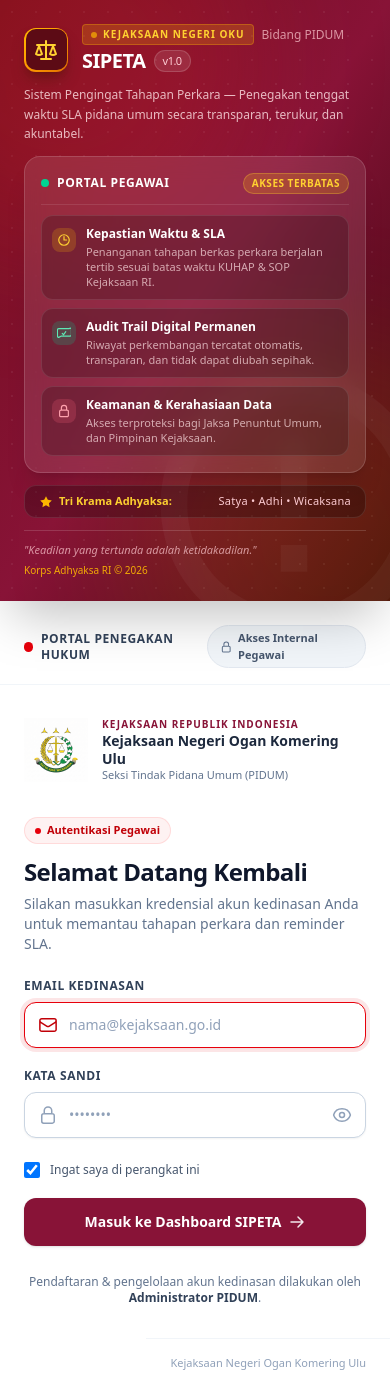
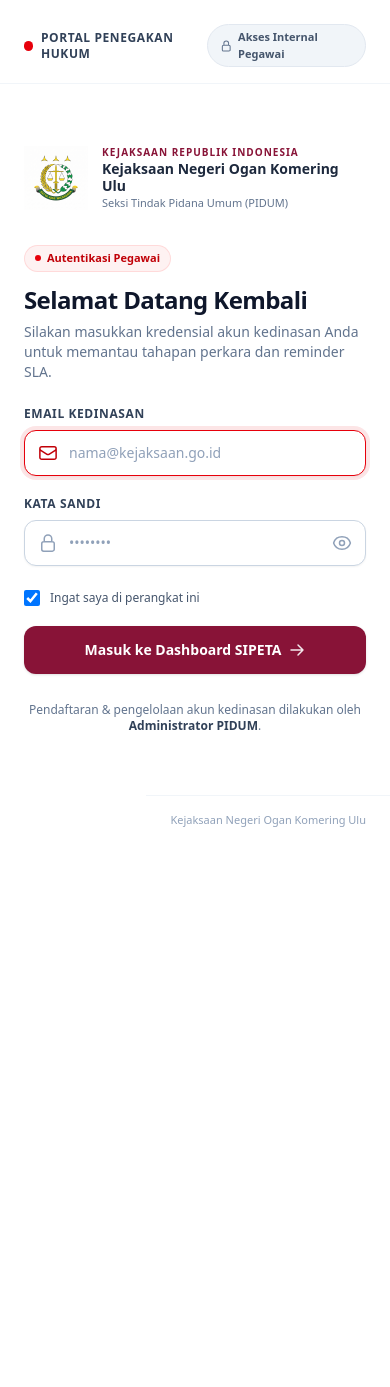
Before and after one commit to Fadhol1/sistem-reminder-kejaksaan, a Laravel app: page /login in a window 390 px wide. After the commit the page ends 827 px from the top, so only its background shows below. Run offline with Laravel 12, Linux system fonts and the light colour scheme; style sheets or scripts are compiled from the project's sources; some libraries are stand-ins or nearby versions; some web fonts are replaced.

Commit message:
style(ui): improve responsive layout and spacing
- Update news and case show pages to use flex-col on small screens for better header stacking
- Adjust guest layout to hide the decorative sidebar on mobile/tablet devices
- Set minimum height to screen size for the guest authentication form container
- Add gap spacing to responsive header containers

```diff
--- a/resources/views/berita/show.blade.php
+++ b/resources/views/berita/show.blade.php
@@ -5,7 +5,7 @@
 @section('content')
     <div class="max-w-4xl mx-auto space-y-6">
         <!-- Breadcrumb & Header Bar -->
-        <div class="flex items-center justify-between">
+        <div class="flex flex-col sm:flex-row sm:items-center sm:justify-between gap-3">
             <nav class="flex items-center gap-2 text-xs text-gray-500">
                 <a href="{{ route('berita.index') }}" class="hover:text-red-700 transition">Berita & Publikasi</a>
                 <span>/</span>
--- a/resources/views/layouts/guest.blade.php
+++ b/resources/views/layouts/guest.blade.php
@@ -44,7 +44,7 @@
              KOLOM KIRI: SISI MERAH (IDENTITAS RESMI KEJAKSAAN & FITUR - STATIS & MENYATU)
              ======================================================== -->
         <div
-            class="lg:col-span-5 xl:col-span-5 2xl:col-span-5 relative bg-linear-to-br from-[#700d1a] via-[#881337] to-[#3a060d] text-white flex flex-col justify-between p-6 sm:p-8 lg:p-6 xl:p-8 2xl:p-10 overflow-hidden shadow-2xl lg:shadow-none select-none">
+            class="hidden lg:flex lg:col-span-5 xl:col-span-5 2xl:col-span-5 relative bg-linear-to-br from-[#700d1a] via-[#881337] to-[#3a060d] text-white flex-col justify-between lg:p-6 xl:p-8 2xl:p-10 overflow-hidden shadow-2xl lg:shadow-none select-none">
 
             <!-- Ornamen Dekoratif Latar Belakang (Guilloche / Mesh Halus) -->
             <div
@@ -208,7 +208,7 @@
              KOLOM KANAN: SISI PUTIH (FORMULIR AUTENTIKASI BERSIH & MEWAH)
              ======================================================== -->
         <div
-            class="lg:col-span-7 xl:col-span-7 2xl:col-span-7 bg-white flex flex-col justify-between overflow-y-auto custom-auth-scroll min-h-150 lg:min-h-0">
+            class="lg:col-span-7 xl:col-span-7 2xl:col-span-7 bg-white flex flex-col justify-between overflow-y-auto custom-auth-scroll min-h-screen lg:min-h-0">
 
             <!-- Header Navigasi (Akses Tertutup Khusus Aparat/Pegawai) -->
             <div class="px-6 sm:px-12 pt-6 sm:pt-8 flex items-center justify-between border-b border-slate-100 pb-4">
--- a/resources/views/perkara/show.blade.php
+++ b/resources/views/perkara/show.blade.php
@@ -5,7 +5,7 @@
 @section('content')
     <div class="space-y-6">
         <!-- Header -->
-        <div class="flex items-center justify-between">
+        <div class="flex flex-col sm:flex-row sm:items-center sm:justify-between gap-3">
             <div class="flex items-center space-x-3">
                 <a href="{{ route('perkara.index') }}" class="text-gray-500 hover:text-gray-700">
                     <svg xmlns="http://www.w3.org/2000/svg" width="20" height="20" viewBox="0 0 24 24" fill="none"
```
